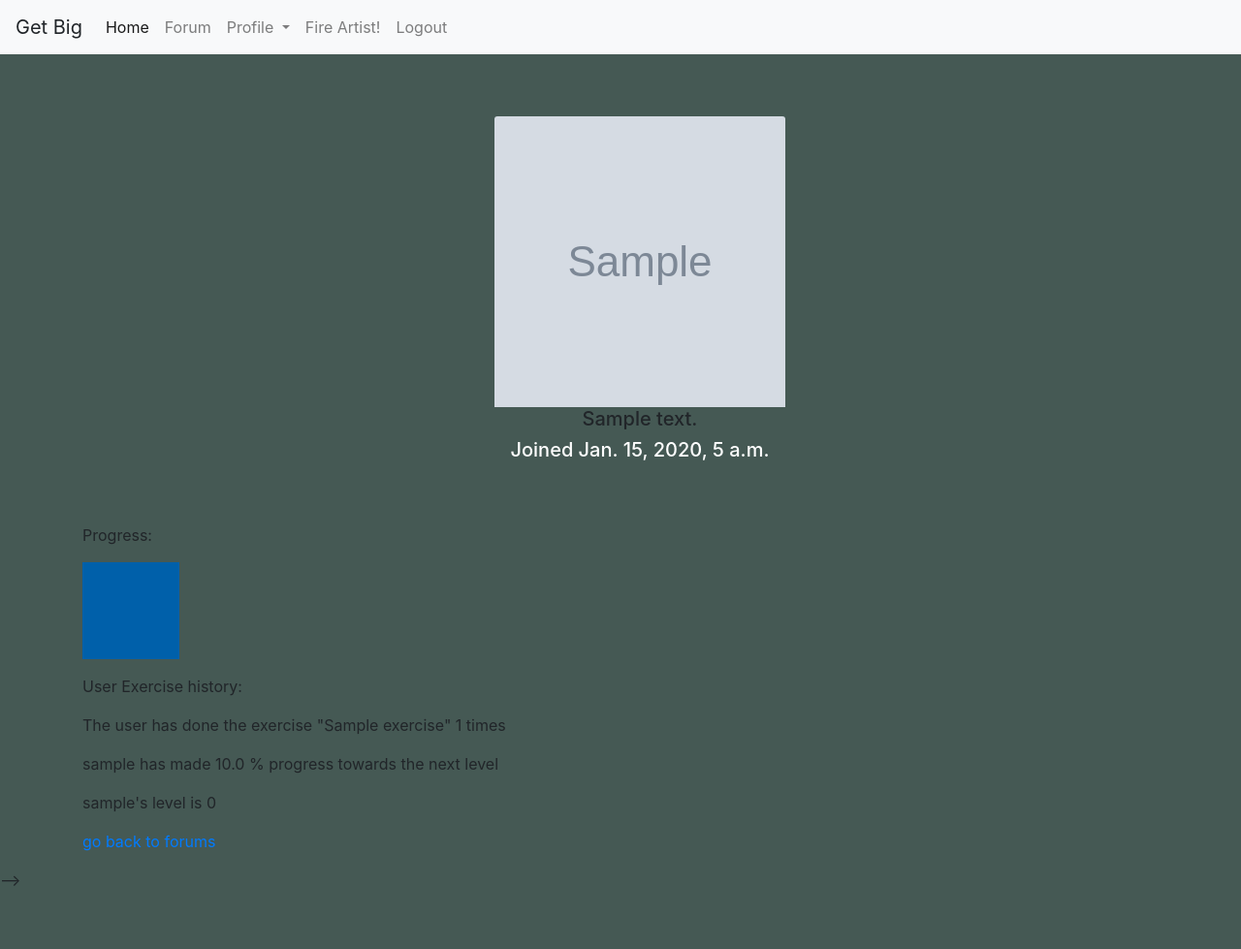
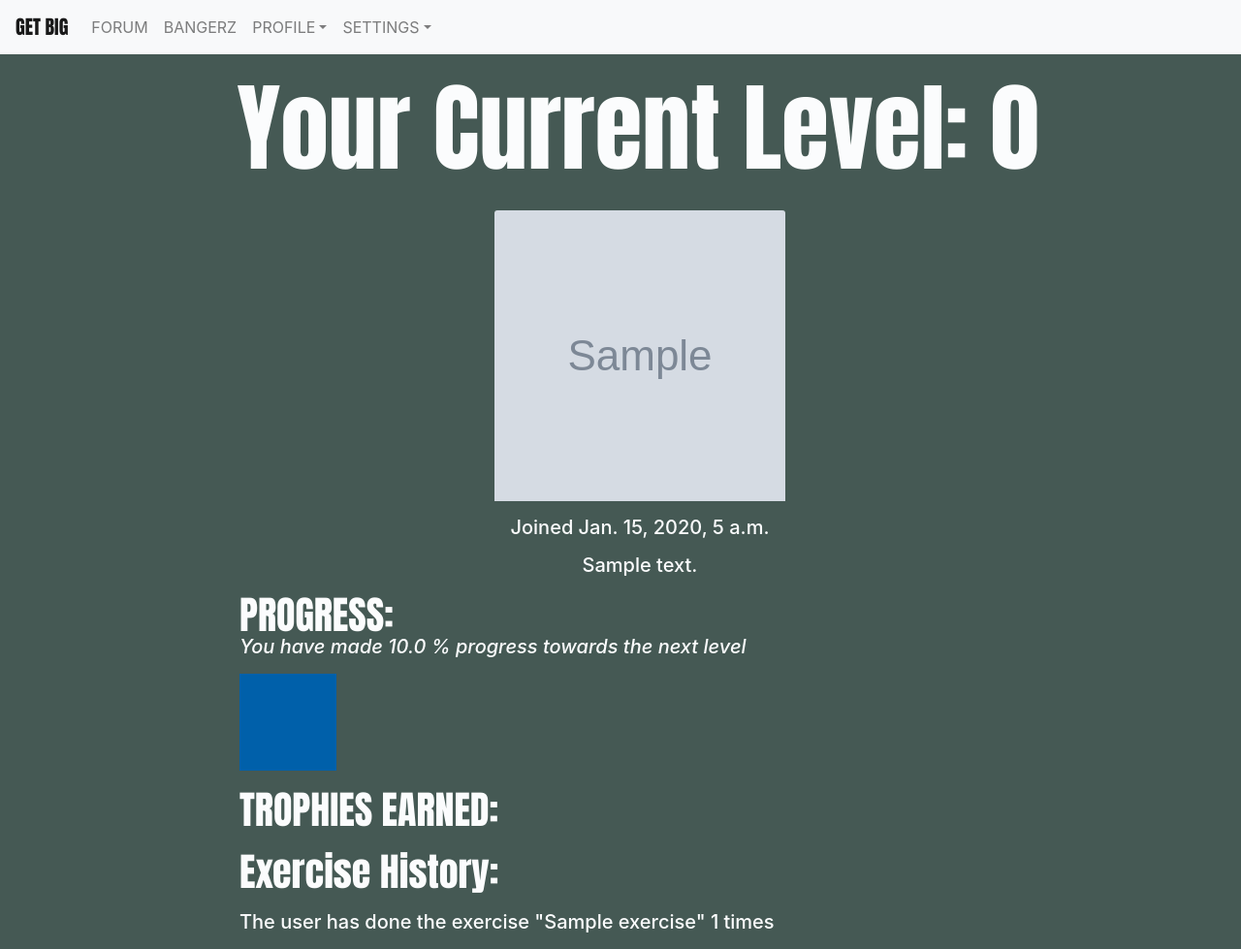
Before and after one commit to harshilpareek0/HP-Django-Project, a Django app: page /profile_view/1/ in a window 1280 px wide. Shown: the whole page at 97% size. Before the commit the page ends 914 px from the top, so only its background shows below. Run offline with Django 3.2, Linux system fonts and the light colour scheme; a user stored in the database is signed in; tables that the repository leaves empty hold one stand-in row (values such as "Sample post"); grey boxes marked "Sample" are stand-in pictures; parts of the project's set-up code (start-up, migrations or seed data) failed here and were passed over; some libraries are stand-ins or nearby versions.

Commit message:
updates to ui

```diff
--- a/eg/static/style.css
+++ b/eg/static/style.css
@@ -1,3 +1,4 @@
+@import url('https://fonts.googleapis.com/css?family=Montserrat');
 
 li a {
     color: mediumpurple;
@@ -5,7 +6,9 @@ li a {
 
 body {
 
-    background-color: #24252A;
+    background: white url("exgame/images/lifting.gif") no-repeat;
+    background-position: center top;
+    background-size: cover;
 }
 
 .list-group-item {
--- a/eg/templates/base.html
+++ b/eg/templates/base.html
@@ -1,6 +1,8 @@
 <!doctype html>
 {% load bootstrap4 %}
 {% load socialaccount %}
+{% load static %}
+
 <html lang="en">
   <head>
     <!-- Required meta tags -->
@@ -8,28 +10,14 @@
     <meta name="viewport" content="width=device-width, initial-scale=1, shrink-to-fit=no">
 
     <!-- Bootstrap CSS -->
+
     <link rel="stylesheet" href="https://maxcdn.bootstrapcdn.com/bootstrap/4.0.0/css/bootstrap.min.css" integrity="sha384-Gn5384xqQ1aoWXA+058RXPxPg6fy4IWvTNh0E263XmFcJlSAwiGgFAW/dAiS6JXm" crossorigin="anonymous">
-    <link rel="stylesheet" href="eg/static/style.css">
+    <link rel="stylesheet" type="text/css" href="{%static 'css/style.css' %">
+
     <title>Exercise Gamification</title>
-  </head>
-
-  <!-- <body>
-    <header style="display:flex; justify-content:space-between; align-items:center;padding:30px 10%">
-      <h1 style = "font-family:Impact, Haettenschweiler, 'Arial Narrow Bold', sans-serif; color: #fbfcfd"><a href="#">GET BIG</a></h1>
-      <nav>
-        <ul class = "nav_links" style = "list-style: none">
-          <li style ="display: inline-block;font-family:sans-serif; font-weight:500; font-size:16px;color:#fbfcfd; text-decoration:none"><a href="{% url 'profile_view' user.id %}"style ="font-family:sans-serif; font-weight:500; font-size:16px;color:#fbfcfd; text-decoration:none">Profile</a></li>
-          <li style ="display: inline-block;font-family:sans-serif; font-weight:500; font-size:16px;color:#fbfcfd; text-decoration:none"><a href="/forum"style ="font-family:sans-serif; font-weight:500; font-size:16px;color:#fbfcfd; text-decoration:none">Forum</a></li>
-          <li style ="display: inline-block;font-family:sans-serif; font-weight:500; font-size:16px;color:#fbfcfd; text-decoration:none"><a href="/progress"style ="font-family:sans-serif; font-weight:500; font-size:16px;color:#fbfcfd; text-decoration:none">Progress</a></li>
-        </ul>
-      </nav>
-      <a class="button" href="/edit_settings"><button>Settings</button></a>
-    </header>
-  </body> -->
-
 
   <nav class="navbar navbar-expand-lg navbar-light bg-light">
-    <a class="navbar-brand">Get Big</a>
+    <a class="navbar-brand" style ="font-family: Impact, Haettenschweiler, 'Arial Narrow Bold', sans-serif;" href="/">GET BIG</a>
     <button class="navbar-toggler" type="button" data-toggle="collapse" data-target="#navbarTogglerDemo02" aria-controls="navbarTogglerDemo02" aria-expanded="false" aria-label="Toggle navigation">
       <span class="navbar-toggler-icon"></span>
     </button>
@@ -38,34 +26,32 @@
       <ul class="navbar-nav mr-auto mt-2 mt-lg-0">
 
         {% if user.is_authenticated%}
-        <li class="nav-item active">
-            <a class="nav-link" href="/">Home <span class="sr-only">(current)</span></a>
-          </li>
-          <li class=nav-item>
-            <a class="nav-link" href="/forum">Forum</a>
-          </li>
+
+          <li class="nav-item"><a class="nav-link" href="/forum">FORUM</a></li>
+          <li class = "nav-item"><a class = "nav-link" href="/our-music-choice"> BANGERZ </a></li>
+
           <li class="nav-item dropdown">
-            <a class="nav-link dropdown-toggle" href="#" id="navbarDropdown" role="button" data-toggle="dropdown" aria-haspopup="true" aria-expanded="false">
-              Profile
-            </a>
+            <a class="nav-link dropdown-toggle" href="#" id="navbarDropdown" role="button" data-toggle="dropdown" aria-haspopup="true" aria-expanded="false">PROFILE</a>
             <div class="dropdown-menu" aria-labelledby="navbarDropdown">
-              <a class="dropdown-item" href="/edit_settings">Edit Settings</a>
               {% if user.profile.id%}
+              <a class="dropdown-item" href="{% url 'profile_view' user.id %} ">View Profile Page</a>
               <a class="dropdown-item" href="{% url 'edit_profile_page' user.profile.id %} ">Edit Profile Page</a>
-              <a class="dropdown-item" href="{% url 'profile_view' user.id %} ">Show Profile Page</a>
               {%else%}
               <a class="dropdown-item" href="{% url 'create_profile_page'%} ">Create Profile</a>
-
               {%endif%}
             </div>
+          </li>
 
-            <li class = "nav-item">
-              <a class = "nav-link" href="/our-music-choice"> Fire Artist! </a>
+          <li class="nav-item dropdown">
+            <ul class="nav navbar-nav navbar-right">
+              <a class="nav-link dropdown-toggle" href="#" id="navbarDropdown" role="button" data-toggle="dropdown" aria-haspopup="true" aria-expanded="false">SETTINGS</a>
+              <div class="dropdown-menu" aria-labelledby="navbarDropdown">
+                <a class="dropdown-item" href="/edit_settings">Edit Settings</a>
+                <a class="dropdown-item" href="/accounts/logout">Logout</a>
             </li>
-          </li>
-        <li class = "nav-item">
-            <a class = "nav-link" href="/accounts/logout"> Logout </a>
-        </li>
+            </ul>
+
+      </ul>
 
         {%else%}
         <li class="nav-item active">
@@ -109,7 +95,7 @@
           {% block content %}
           {% endblock content %}
       </h1>
-    </div> -->
+    </div>
   <!-- Optional JavaScript -->
   <!-- jQuery first, then Popper.js, then Bootstrap JS -->
   <script src="https://code.jquery.com/jquery-3.2.1.slim.min.js" integrity="sha384-KJ3o2DKtIkvYIK3UENzmM7KCkRr/rE9/Qpg6aAZGJwFDMVNA/GpGFF93hXpG5KkN" crossorigin="anonymous"></script>
--- a/eg/templates/exercise.html
+++ b/eg/templates/exercise.html
@@ -1,7 +1,7 @@
 {% extends 'base.html' %}
 {% load bootstrap4 %}
 
-{% block title %}<h1 class="text-center" style = "font-family: Impact, Haettenschweiler, 'Arial Narrow Bold', sans-serif; color: #fbfcfd">RECORD THE GRIND</h1> {%endblock%}
+{% block title %}<h1 style = "font-family: Impact, Haettenschweiler, 'Arial Narrow Bold', sans-serif; color: #fbfcfd; font-size: 100px">JOIN THE GRIND</h1> {%endblock%}
 {% block content %}
 
 <div class="form-group">
--- a/eg/templates/forum_post.html
+++ b/eg/templates/forum_post.html
@@ -1,13 +1,13 @@
 {% extends 'base.html' %}
 {% load bootstrap4 %}
 {% load crispy_forms_tags %}
-{% block title%} <h1 class="text-center">Ask questions, share routines, find a gym buddy </h1>{% endblock %}
+{% block title%} <h1 class="text-center" style="color:#fbfcfd">Ask questions, share routines, find a gym buddy </h1>{% endblock %}
 
 {% block content %}
 
-<h4>ADD TO THE DISCUSSION</h4>
+<h4 style="color: #fbfcfd">ADD TO THE DISCUSSION</h4>
 <div class="form-group">
-<form method="post" enctype="multipart/form-data">
+<form method="post" enctype="multipart/form-data" style="color:#fbfcfd">
     {% csrf_token %}
     {{form.as_p}}
     {% buttons %}
--- a/eg/templates/view_profile.html
+++ b/eg/templates/view_profile.html
@@ -7,41 +7,31 @@
     <link rel="stylesheet" href="https://stackpath.bootstrapcdn.com/bootstrap/4.5.0/css/bootstrap.min.css" integrity="sha384-9aIt2nRpC12Uk9gS9baDl411NQApFmC26EwAOH8WgZl5MYYxFfc+NcPb1dKGj7Sk" crossorigin="anonymous">
 {% load static %}
 
+
 <blockquote class="blockquote text-center">
     {% if profile_info %}
+    <h1 style="margin-bottom: 25px;margin-left: 36px; font-size: 100px; color: #fbfcfd; text-align:center; font-family:Impact, Haettenschweiler, 'Arial Narrow Bold', sans-serif">Your Current Level: {{level}}</h1>
     <ul>
         {% for profile in profile_info %}
         <div class="container">
-          <div class="text-center py-5">
             {%if user.profile.profile_pic.url%}
               <img class="card-img-top" src="{{request.user.profile.profile_pic.url}}" alt="" style="width:300px;height:300px;" class="ui-w-100 rounded-circle">
             {%else%}
             <img class="card-img-top" src="{% static '/exgame/images/default_image.png' %}" style="width:300px;height:300px;" class = "rounded-circle" alt="Card image cap">
             {%endif%}
 
+            <p style="color:#fbfcfd; margin: 15px 15px">Joined {{user.date_joined}}</p>
+            <h5 style="margin: 15px 15px; color: #fbfcfd; ">{{user.profile.bio}}</h5>
+        </div>
 
-              <h5>{{user.profile.bio}}</h5>
-              <div class="text-center">
-                <a class="d-inline-block text-white">
-                  Joined {{user.date_joined}}
-                </a>
-              </div>
-            </div>
-          </div>
-        </div>
-<div class = "container">
-  <p class="text-left">Progress:</p>
+<div class = "container" style = "color:#fbfcfd">
+  <p class="text-left" style = "font-size:40px; font-family:Impact, Haettenschweiler, 'Arial Narrow Bold', sans-serif; margin-bottom:-0.20rem">PROGRESS:</p>
+  <p class="text-left" style ="font-style:italic">You have made {{progress_percentage}} % progress towards the next level</p>
+
   <p class="text-left"><img src="{% static 'eg/images/blue-box.jpg' %}" width="{{progress}}" height="100"></p>
-  <p class="text-left"> User Exercise history:</p>
-  {% if exercise_list %}
-  {% for exercise, exercise_count in exercises.items %}
-  <p class="text-left">The user has done the exercise "{{exercise}}" {{exercise_count}} times</p>
-  {% endfor %}
-  {% else %}
-  <p class="text-left"> No history yet</p>
-  {% endif %}
-  <p class="text-left">{{profile.user}} has made {{progress_percentage}} % progress towards the next level</p>
-  <p class="text-left">{{profile.user}}'s level is {{level}}</p>
+
+
+  <p class="text-left" style="font-family:Impact, Haettenschweiler, 'Arial Narrow Bold', sans-serif; font-size:40px">TROPHIES EARNED:</p>
   {% if level > 0 %}
   <p class="text-left">Bronze Trophy Earned <img src="{% static 'eg/images/bronze.png' %}" width="150" height="150"></p>
   {% endif %}
@@ -52,10 +42,17 @@
   <p class="text-left"> Gold Trophy Earned <img src="{% static 'eg/images/gold.png' %}" width="150" height="150"></p>
   {% endif %}
   {% endfor %}
-  <p><a href="/forum/"> go back to forums</a></p>
+  <p class="text-left" style = "font-size:40px; font-family:Impact, Haettenschweiler, 'Arial Narrow Bold', sans-serif;">Exercise History:</p>
+  {% if exercise_list %}
+  {% for exercise, exercise_count in exercises.items %}
+  <p class="text-left">The user has done the exercise "{{exercise}}" {{exercise_count}} times</p>
+  {% endfor %}
+  {% else %}
+  <p class="text-left"> No history yet</p>
+  {% endif %}
 </div>
 
-    </ul>
+</ul>
 </blockquote>
 {% else %}
 <p>No such profile exists</p>
--- a/exgame/settings.py
+++ b/exgame/settings.py
@@ -146,6 +146,9 @@ STATIC_URL = '/static/'
 MEDIA_URL = '/media/'
 
 # STATICFILES_DIRS = [os.path.join(BASE_DIR, 'static')]
+STATICFILES_DIRS = [
+    os.path.join(BASE_DIR, 'static'),
+]
 
 MEDIA_ROOT = os.path.join(BASE_DIR, 'media')
 
```
Also changed, not shown: eg/templates/edit_profile.html (+3 -4 lines), eg/templates/edit_profile_page.html (+3 -4 lines), eg/templates/forum.html (+8 -8 lines), eg/templates/our-music-choice.html (+4 -4 lines), eg/models.py (line endings or trailing spaces).
